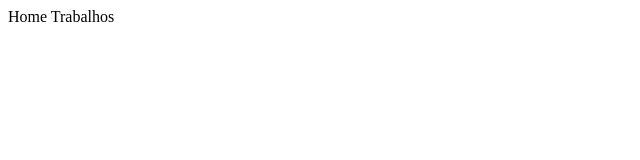
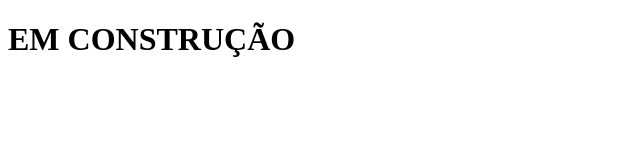
Before and after one commit to Reginaldo762/entendendo_o_git_com_git_rub, a plain HTML site: page index.html in a window 1280 px wide. Shown: the whole page, without its empty margins (0-640 px from the left). Drawn offline with Linux system fonts and the light colour scheme.

Commit message:
Removido o menu

```diff
--- a/index.html
+++ b/index.html
@@ -6,11 +6,6 @@
     <title>Entendendo o Git e GitHub</title>
 </head>
 <body>
-    <header>
-        <nav>
-            <span>Home</span>
-            <span>Trabalhos</span>
-        </nav>
-    </header>
+   <h1>EM CONSTRUÇÃO</h1>
 </body>
 </html>
```
